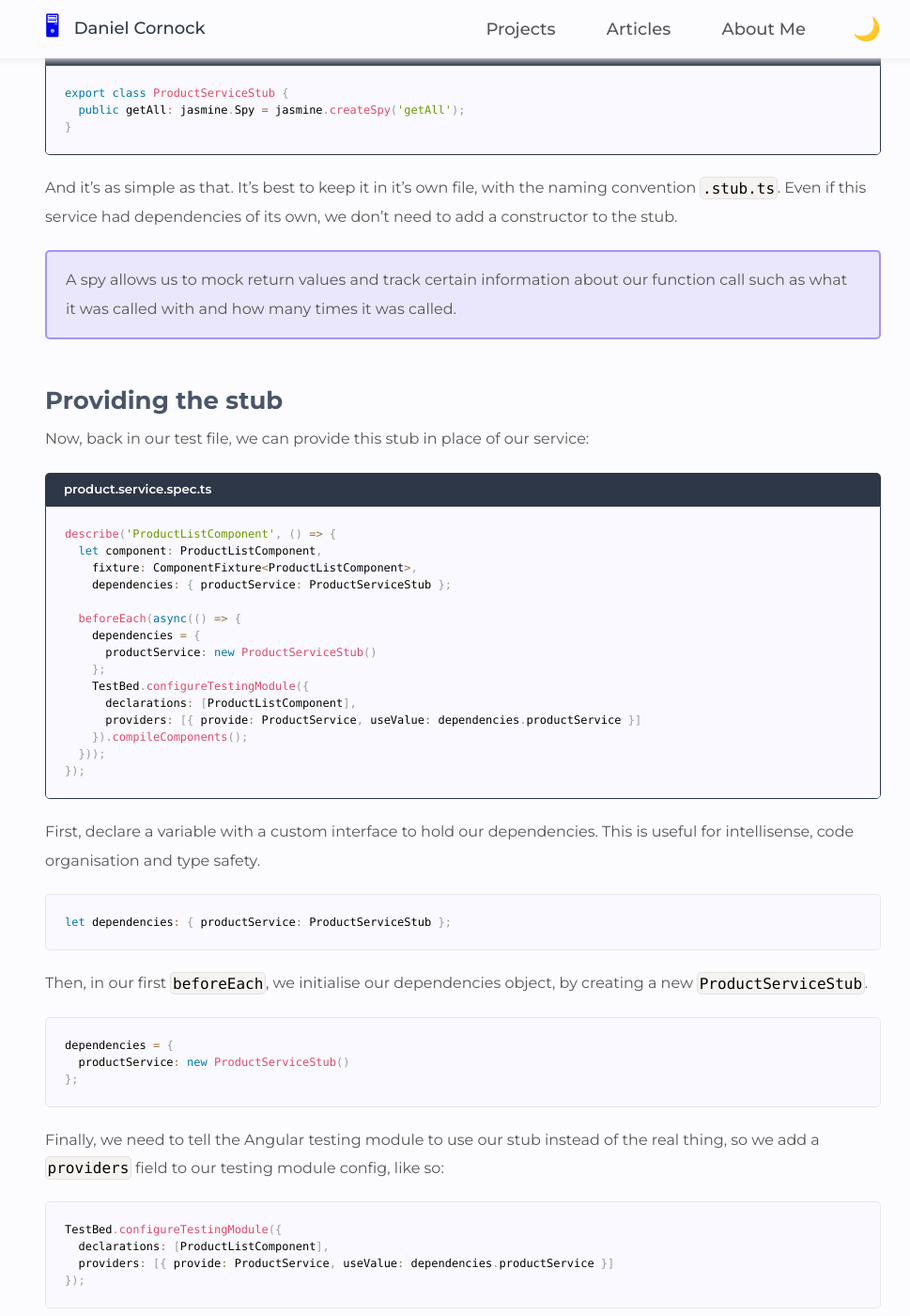
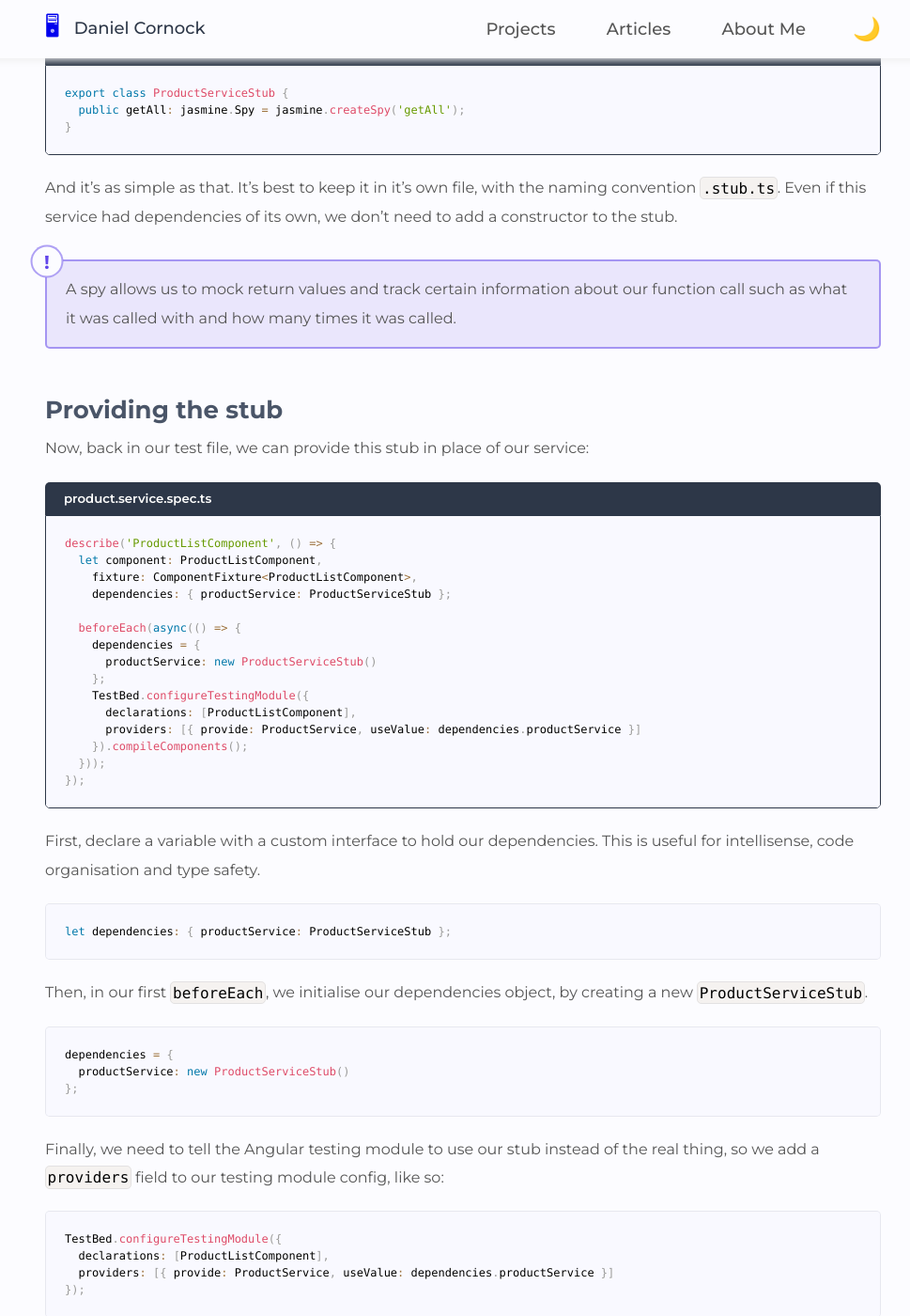
Before and after one commit to danielcornock/danielcornock.co.uk, a Jekyll site: the page built from _posts/2020-04-19-angular-testing-2-stubbing-dependencies.md, in a window 1280 px wide and 1400 px high, scrolled down 1031 px. Shown: the whole window at 94% size, without its empty margins (147-1116 px from the left). Built offline with Jekyll 4.4.1, drawn with Linux system fonts in a browser that asks for light colours; nearby versions of some CDN libraries.

Commit message:
add icon to tooltips

```diff
--- a/_layouts/post/_post.scss
+++ b/_layouts/post/_post.scss
@@ -257,14 +257,35 @@ $post-header-margin-bottom: 10px;
     }
 
     blockquote {
-      border: 2px solid rgba($color-highlight, 0.5);
+      border: 2px solid $color-tooltip-icon-border;
       background-color: $color-highlight-container-bg;
       padding: 15px $post-default-spacing;
       border-radius: $br-default;
-      margin: $post-default-spacing 0;
+      margin: $post-large-spacing 0 $post-default-spacing;
+      position: relative;
 
       p {
         margin-bottom: 0;
+      }
+
+      &::after {
+        position: absolute;
+        content: '!';
+        height: 35px;
+        width: 35px;
+        font-size: 20px;
+        border-color: $color-highlight;
+        border: 2px solid $color-tooltip-icon-border;
+        top: 0;
+        left: 0;
+        transform: translate(-50%, -50%);
+        color: $color-tooltip-icon-text;
+        background-color: $color-tooltip-icon-background;
+        font-weight: 800;
+        display: flex;
+        justify-content: center;
+        align-items: center;
+        border-radius: $br-max;
       }
     }
 
--- a/_sass/_themes.scss
+++ b/_sass/_themes.scss
@@ -17,6 +17,9 @@ html {
   --color-viewMore-text: #{$color-light-button-text};
   --color-viewMore-bg--hover: #d5d5d5;
   --color-header-shadow: #{$color-light-grey};
+  --color-tooltip-icon-background: #fcfcff;
+  --color-tooltip-icon-border: #{rgba($color-highlight, 0.5)};
+  --color-tooltip-icon-text: #{$color-highlight};
 }
 
 html.dark-mode {
@@ -38,4 +41,7 @@ html.dark-mode {
   --color-viewMore-text: white;
   --color-viewMore-bg--hover: #{$color-darkest-blue};
   --color-header-shadow: #{$color-darkest-blue};
+  --color-tooltip-icon-background: #112;
+  --color-tooltip-icon-border: #{$color-highlight};
+  --color-tooltip-icon-text: #{$color-highlight};
 }
--- a/_sass/variables/_colors.scss
+++ b/_sass/variables/_colors.scss
@@ -32,3 +32,6 @@ $color-viewMore-text: var(--color-viewMore-text);
 $color-viewMore-bg: var(--color-viewMore-bg);
 $color-viewMore-bg--hover: var(--color-viewMore-bg--hover);
 $color-header-shadow: var(--color-header-shadow);
+$color-tooltip-icon-background: var(--color-tooltip-icon-background);
+$color-tooltip-icon-border: var(--color-tooltip-icon-border);
+$color-tooltip-icon-text: var(--color-tooltip-icon-text);
```
